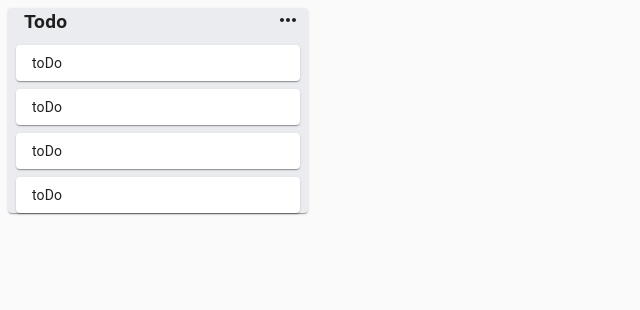
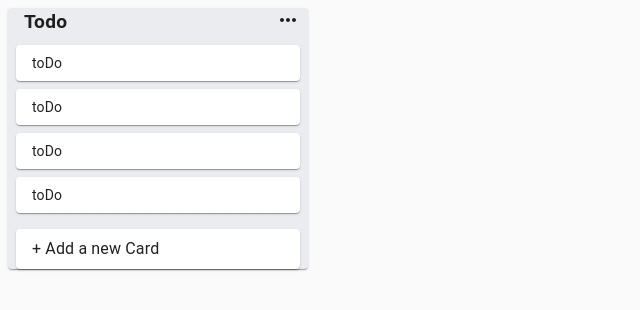
Before and after one commit to AlbertCos/Reto3, a React (Create React App) app: page / in a window 1280 px wide. Shown: the top 310 px of the page, without its empty margins (0-640 px from the left). Built offline with nearby package versions, Linux system fonts and the light colour scheme.

Commit message:
Creating inputt component

```diff
--- a/src/components/Input/InputContainer.js
+++ b/src/components/Input/InputContainer.js
@@ -1,12 +1,25 @@
 import { Paper, Typography } from '@material-ui/core'
 import React from 'react'
+import{makeStyles} from '@material-ui/core/styles';
+
+const useStyle = makeStyles((theme)=>({
+    root:{
+        marginTop:theme.spacing(2),
+    },
+    addCard:{
+        padding:theme.spacing(1,1,1,2),
+        margin: theme.spacing(1),
+    },
+}));
 
 export default function InputContainer() {
+    const classes = useStyle ();
+
     return (
-        <div>
-            <Paper>
+        <div className={classes.root}>
+            <Paper className={classes.addCard}>
                 <Typography>
-                    Add a new Card
+                   + Add a new Card
                 </Typography>
             </Paper>
         </div>
--- a/src/components/List.js
+++ b/src/components/List.js
@@ -3,6 +3,7 @@ import {Paper, Typography, CssBaseline } from '@material-ui/core';
 import{makeStyles} from '@material-ui/core/styles';
 import Title from './Title';
 import Card from './Card';
+import InputContainer from './Input/InputContainer';
 
 const useStyle = makeStyles((theme)=>({
     root:{
@@ -23,6 +24,7 @@ export default function List () {
                 <Card/>
                 <Card/>
                 <Card/>
+                <InputContainer/>
             </Paper>
         </div>
     );
```
